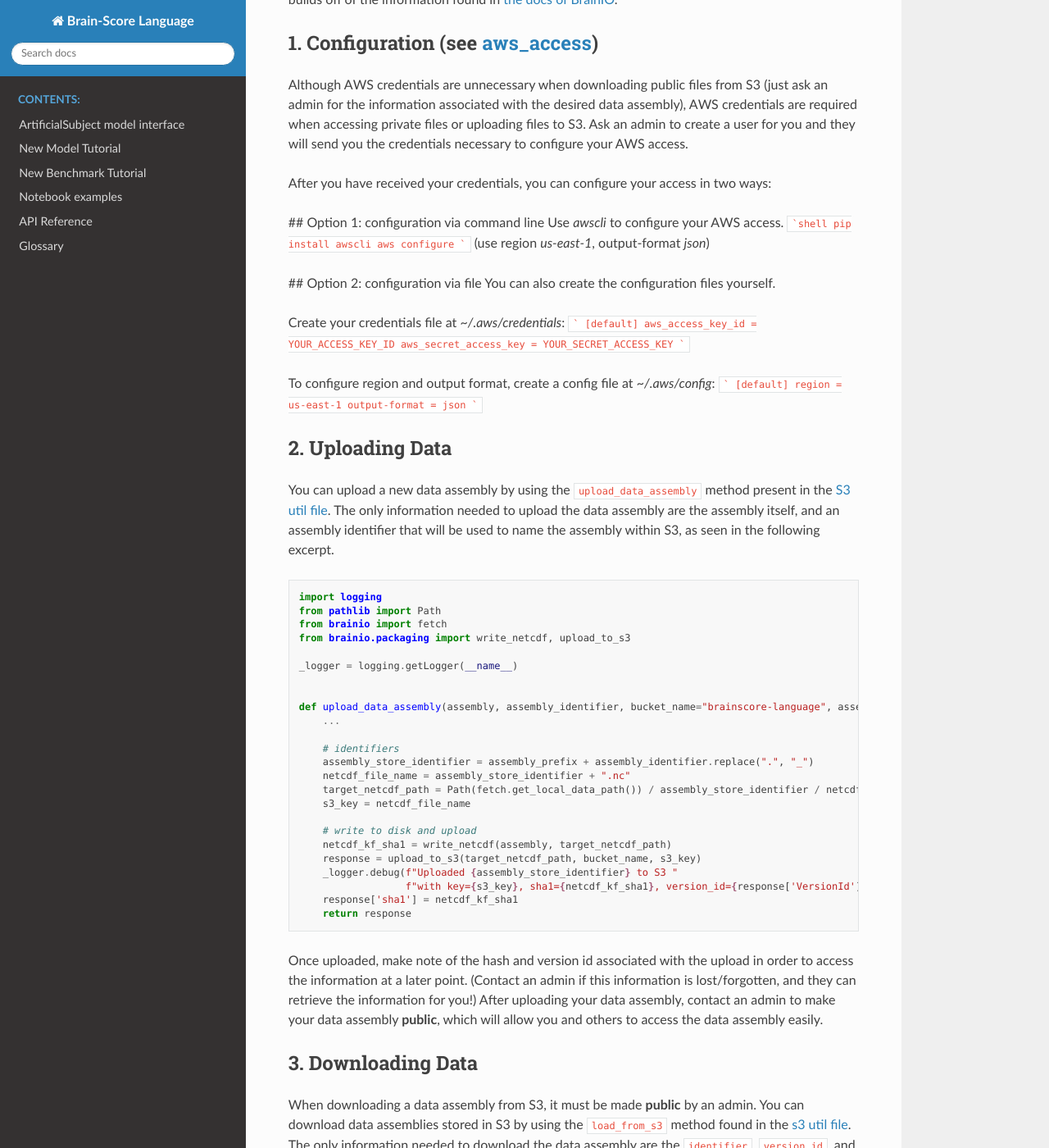
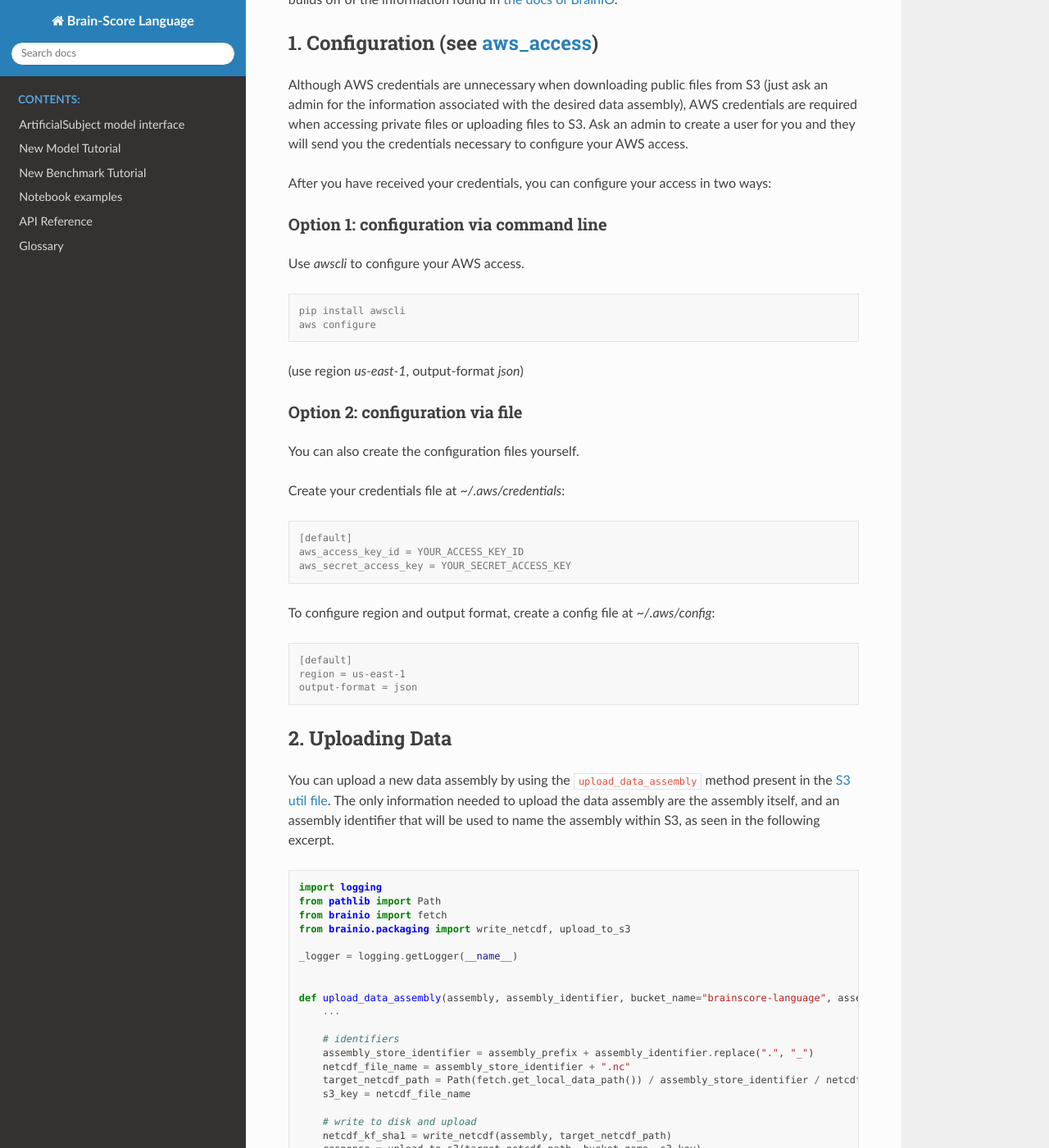
Before and after one commit to brain-score/language, a Sphinx documentation site: the page built from docs/source/modules/aws_s3_access_tutorial.rst, in a window 1280 px wide and 1400 px high, scrolled down 268 px. Shown: the whole window at 82% size. Built offline with Sphinx 7.4.7 and the Read the Docs theme 2.0.0, drawn with Linux system fonts in a browser that asks for light colours.

Commit message:
Update aws_s3_access_tutorial.rst

````diff
--- a/docs/source/modules/aws_s3_access_tutorial.rst
+++ b/docs/source/modules/aws_s3_access_tutorial.rst
@@ -20,30 +20,39 @@ and they will send you the credentials  necessary to configure your AWS access.
 
 After you have received your credentials, you can configure your access in two ways:
 
-## Option 1: configuration via command line
+
+Option 1: configuration via command line
+----------------------------------------
 Use `awscli` to configure your AWS access.
-```shell
-pip install awscli
-aws configure
-```
+
+.. code-block:: console
+
+    pip install awscli
+    aws configure
+
 (use region `us-east-1`, output-format `json`)
 
-## Option 2: configuration via file
+
+Option 2: configuration via file
+----------------------------------------
+
 You can also create the configuration files yourself.
 
 Create your credentials file at `~/.aws/credentials`:
-```
-[default]
-aws_access_key_id = YOUR_ACCESS_KEY_ID
-aws_secret_access_key = YOUR_SECRET_ACCESS_KEY
-```
+
+.. code-block:: console
+
+    [default]
+    aws_access_key_id = YOUR_ACCESS_KEY_ID
+    aws_secret_access_key = YOUR_SECRET_ACCESS_KEY
 
 To configure region and output format, create a config file at `~/.aws/config`:
-```
-[default]
-region = us-east-1
-output-format = json
-```
+
+.. code-block:: console
+
+    [default]
+    region = us-east-1
+    output-format = json
 
 
 2. Uploading Data
@@ -92,7 +101,7 @@ the data assembly easily.
 
 When downloading a data assembly from S3, it must be made **public** by an admin. You can download data
 assemblies stored in S3 by using the :code:`load_from_s3` method found in the
-`s3 util file <https://github.com/brain-score/language/blob/main/brainscore_language/utils/s3.py>`_. The only information
+`S3 util file <https://github.com/brain-score/language/blob/main/brainscore_language/utils/s3.py>`_. The only information
 needed to download the data assembly are the :code:`identifier`, :code:`version_id`, and :code:`sha1` (seen in the following excerpt),
 which are all outputs if you uploaded the data assembly yourself, or can be received by contacting an admin.
 
````
